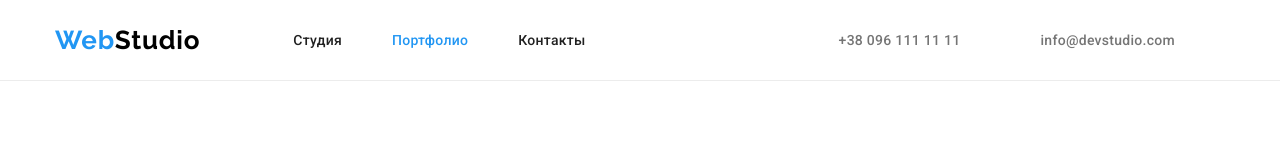
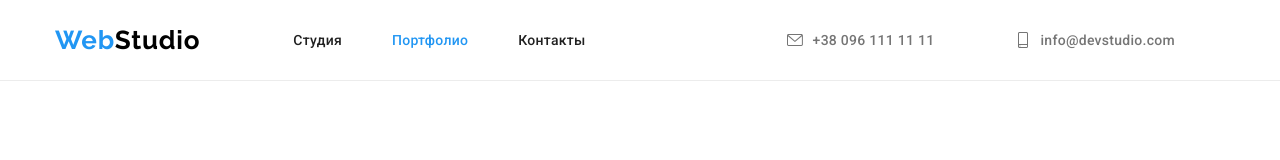
Before and after one commit to katerinadmit/goit-markup-hw-04, a plain HTML site: page portfolio.html in a window 1280 px wide. Shown: the top 160 px of the page. Drawn offline with nearby package versions, Linux system fonts and the light colour scheme.

Commit message:
portfolio

```diff
--- a/portfolio.html
+++ b/portfolio.html
@@ -44,10 +44,14 @@
         <!-- телефон та пошта -->
         <h2 hidden>contact</h2>
         <ul class="contact-list list">
-          <li class="contact-item">
+          <li class="contact-item"><svg class="header-contact-icon">
+                            <use href="./images/icons.svg#envelope" width="16" height="16"></use>
+                        </svg>
             <a class="contact-link link" href="tel:+380961111111">+38 096 111 11 11</a>
           </li>
-          <li class="contact-item">
+          <li class="contact-item"><svg class="header-contact-icon">
+                            <use href="./images/icons.svg#smartphone" width="16" height="16"></use>
+                        </svg>
             <a class="contact-link link" href="mailto:info@devstudio.com">info@devstudio.com</a>
           </li>
         </ul>
```
